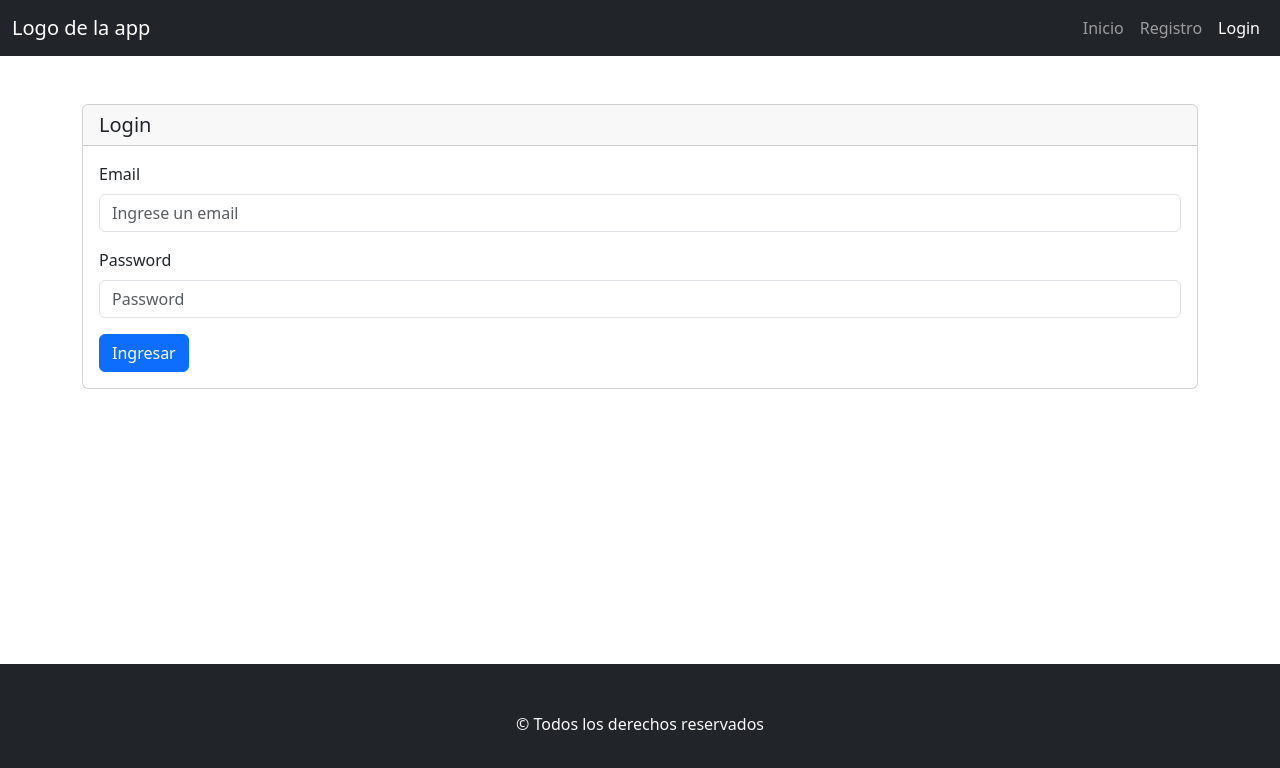
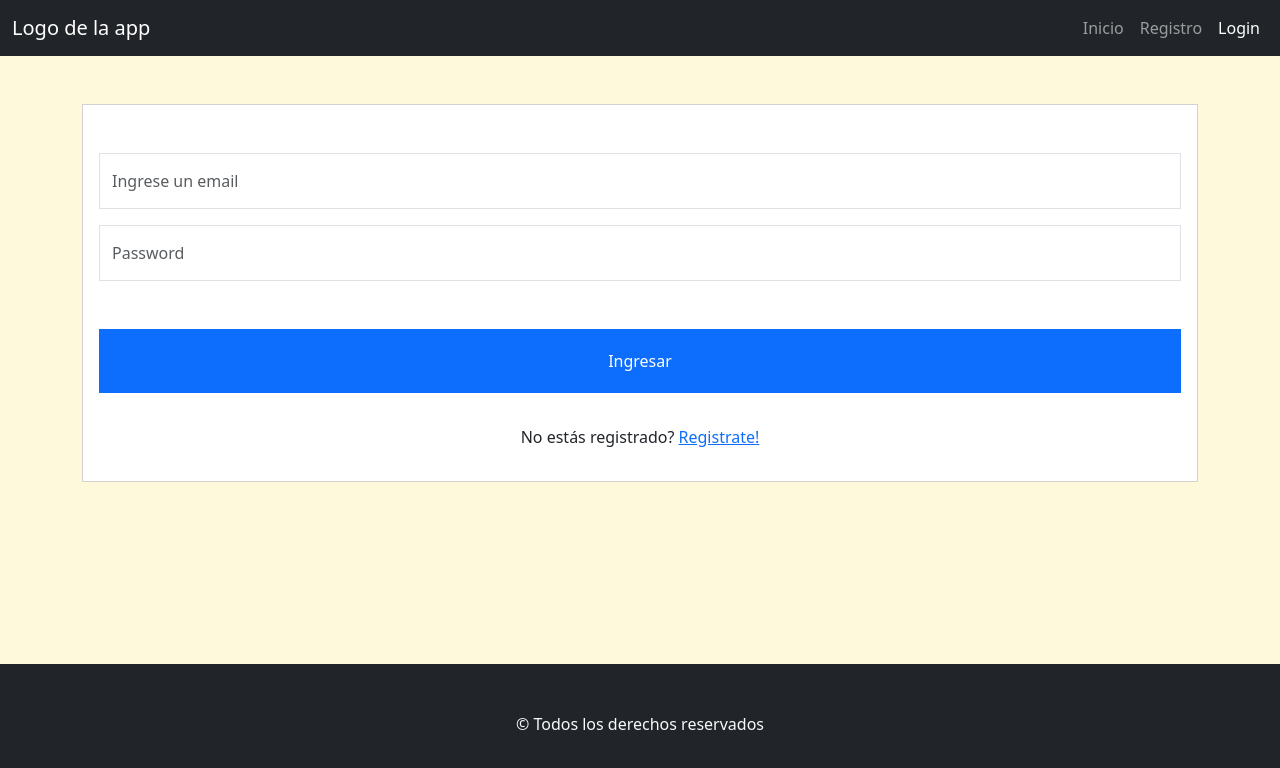
Before and after one commit to Mario-Chavez/app-cook-reactjs, a React (Vite) app: page /login in a window 1280 px wide. Shown: the top 768 px of the page. Built offline with nearby package versions, Linux system fonts and the light colour scheme; no server answers.

Commit message:
agregue estilos al formulario de logueo

```diff
--- a/src/App.css
+++ b/src/App.css
@@ -2,6 +2,7 @@
     min-height: 100vh;
     display: flex;
     flex-direction: column;
+    background-color: #fff9db;
 }
 .mainPage{
     flex-grow:1;
--- /dev/null
+++ b/src/views/Login.css
@@ -0,0 +1,25 @@
+@media all and (min-width: 320px){
+    .formLogin{
+        border-radius: 0px;
+        padding-top: 2rem;
+    }
+    .botonLogin{
+        width: 100%;
+        height: 4rem;
+        border-radius: 0px;
+        margin-top: 2rem;
+    }
+    .input{
+        border-radius: 0px;
+        height: 3.5rem;
+    }
+
+    .centrarTexto{
+        text-align: center;
+        margin-top: 2rem;
+    }
+
+}
+@media all and (min-width: 820px){
+
+}
--- a/src/views/Login.jsx
+++ b/src/views/Login.jsx
@@ -3,6 +3,8 @@ import { login } from "../helpers/queries";
 import { useForm } from "react-hook-form";
 import Swal from "sweetalert2";
 import { useNavigate } from "react-router-dom";
+import "./Login.css";
+import { Link } from 'react-router-dom';
 
 const Login = ({ setUsuarioLogeado }) => {
     const {
@@ -28,14 +30,12 @@ const Login = ({ setUsuarioLogeado }) => {
     };
 
     return (
-        <Container className="mainSection mainPage">
-            <Card className="my-5">
-                <Card.Header as="h5">Login</Card.Header>
+        <Container className="mainPage">
+            <Card className="my-5 formLogin">
                 <Card.Body>
                     <Form onSubmit={handleSubmit(onSubmit)}>
                         <Form.Group className="mb-3" controlId="formBasicEmail">
-                            <Form.Label>Email</Form.Label>
-                            <Form.Control
+                            <Form.Control className="input"
                                 type="email"
                                 placeholder="Ingrese un email"
                                 {...register("email", {
@@ -52,8 +52,7 @@ const Login = ({ setUsuarioLogeado }) => {
                         </Form.Group>
 
                         <Form.Group className="mb-3" controlId="formBasicPassword">
-                            <Form.Label>Password</Form.Label>
-                            <Form.Control
+                            <Form.Control className="input"
                                 type="password"
                                 placeholder="Password"
                                 {...register("password", {
@@ -79,10 +78,13 @@ const Login = ({ setUsuarioLogeado }) => {
                                 {errors.password?.message}
                             </Form.Text>
                         </Form.Group>
-                        <Button variant="primary" type="submit">
+                        <Button className="botonLogin" type="submit">
                             Ingresar
                         </Button>
                     </Form>
+                    <Container className="centrarTexto">
+                        <p>No estás registrado? <Link to="/Registro">Registrate!</Link></p>
+                    </Container>
                 </Card.Body>
             </Card>
         </Container>
```
